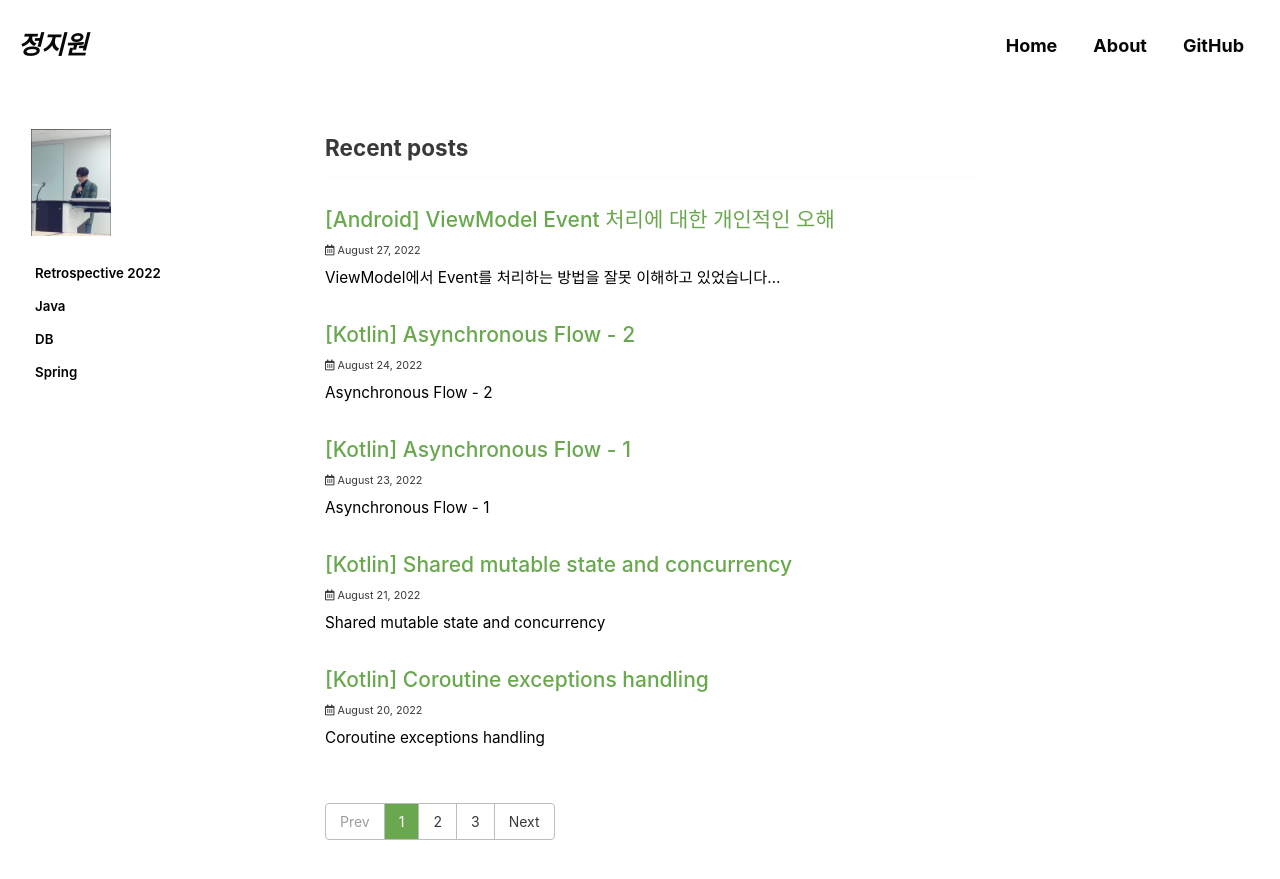
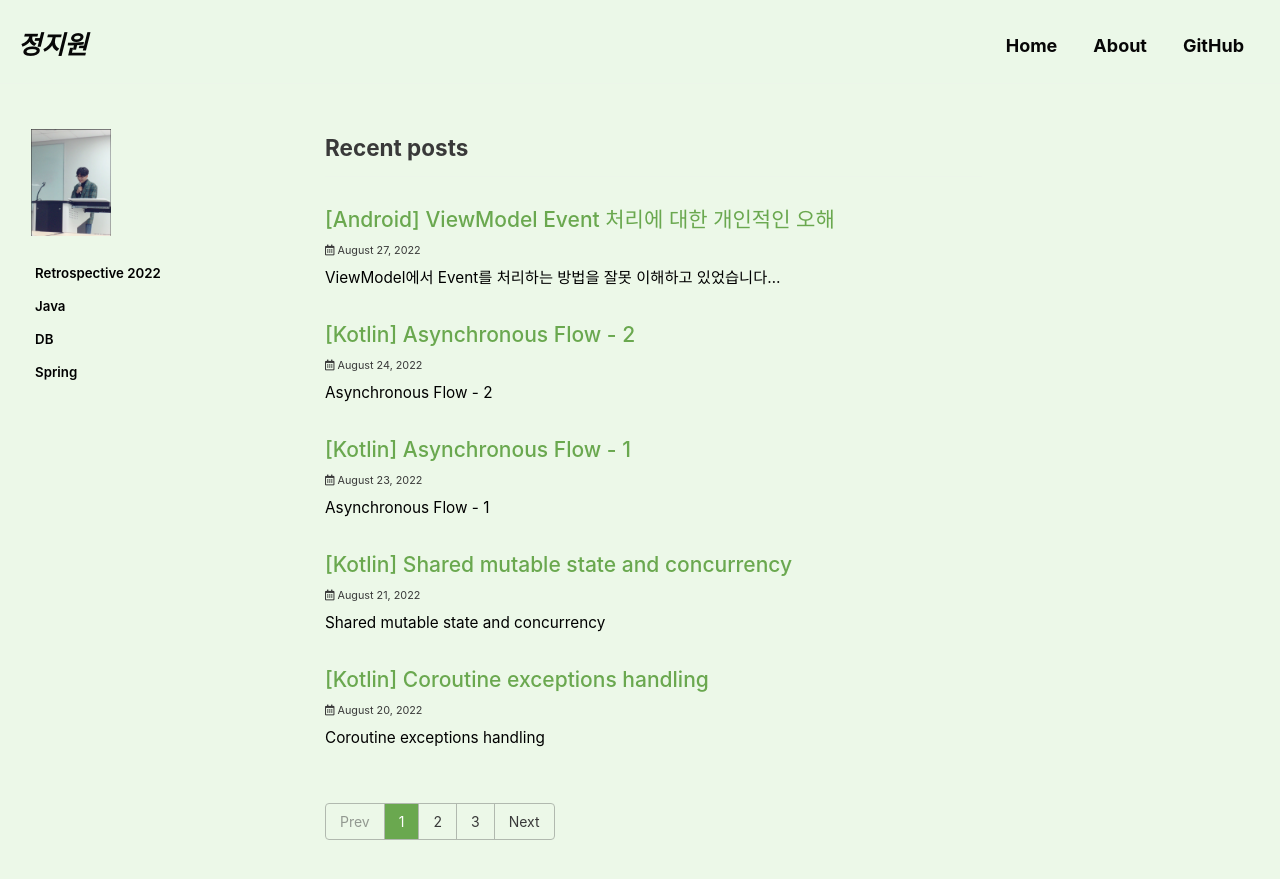
Before and after one commit to JIWEON-JEONG/JIWEON-JEONG.github.io, a Jekyll site: the page built from index.html, in a window 1280 px wide and 900 px high. Shown: the top 879 px of the window. Built offline with Jekyll 4.4.1, drawn with Linux system fonts in a browser that asks for light colours; cached includes are drawn as plain includes; some web fonts are replaced; the list of posts is cut into pages by our own code.

```diff
--- a/_sass/minimal-mistakes/skins/_plum.scss
+++ b/_sass/minimal-mistakes/skins/_plum.scss
@@ -3,7 +3,7 @@
    ========================================================================== */
 
 /* Colors */
-$background-color: #ffffff !default;
+$background-color: #ecf8e8 !default;
 $text-color: rgb(7, 7, 7) !default;
 $primary-color: #6aa84f !default;
 
```
